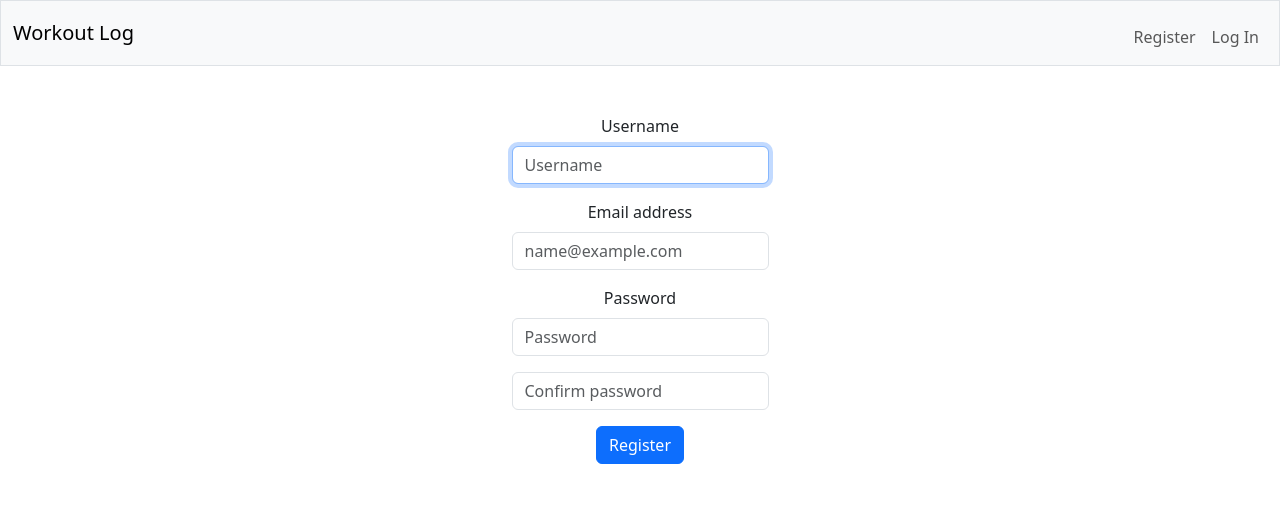
After one commit to polarcatnean/cs50-final-project, a Flask app: page /register in a window 1280 px wide. The commit adds this page. Shown: the top 511 px of the page. Run offline with Flask 3, Linux system fonts and the light colour scheme; some libraries are stand-ins or nearby versions.

Commit message:
add controller for register

```diff
--- a/app.py
+++ b/app.py
@@ -28,7 +28,8 @@ class Base(DeclarativeBase):
     pass
 
 db = SQLAlchemy(model_class=Base)
-# initialize the app with the extension
+
+# Initialize the app with the extension
 db.init_app(app)
 print("Initialised the app.")
 
@@ -68,7 +69,6 @@ class WorkoutExercise(db.Model):
     weight_kg: Mapped[float] = mapped_column(Float, nullable=False)  # 0 = bodyweight
 
 
-
 with app.app_context():
     print("Creating database tables...")
     db.create_all()
@@ -78,9 +78,10 @@ with app.app_context():
 @app.after_request
 def after_request(response):
     """Ensure responses aren't cached"""
-    response.headers["Cache-Control"] = "no-cache, no-store, must-revalidate"
-    response.headers["Expires"] = 0
-    response.headers["Pragma"] = "no-cache"
+    # During development, you might want to disable caching to ensure that you're always seeing the most recent version of your site, not a cached version
+    response.headers["Cache-Control"] = "no-cache, no-store, must-revalidate" # tells the client's browser not to cache the response, not to store it, and to validate it
+    response.headers["Expires"] = 0 #  sets the expiration date of the response to the past, which means it's already expired and can't be used from cache.
+    response.headers["Pragma"] = "no-cache" #  older directive to prevent caching, mostly for HTTP/1.0 clients.
     return response
 
 
@@ -102,3 +103,44 @@ def login():
         return redirect("/")
     else:
         return render_template("index.html")
+
+
+@app.route("/register", methods=["GET", "POST"])
+def register():
+    if request.method == "POST":
+        username = request.form.get("username")
+        password = request.form.get("password")
+        password_confirm = request.form.get("confirmation")
+        email = request.form.get("email")
+        if not username:
+            flash("Please enter username.")
+            return render_template("register.html")
+        if not password:
+            flash("Please enter password.")
+            return render_template("register.html")
+        if not email:
+            flash("Please enter email.")
+            return render_template("register.html")
+        if password != password_confirm:
+            flash("Passwords do not match.")
+            return render_template("register.html")
+        # checks if username and email exist
+        if db.session.execute(db.select(User).filter_by(username=username)).first():
+            flash("This username already exists.")
+            return render_template("register.html")
+        if db.session.execute(db.select(User).filter_by(email=email)).first():
+            flash("This email already exists.")
+            return render_template("register.html")
+
+        # hash password
+        password_hash = generate_password_hash(password, method="pbkdf2", salt_length=16)
+
+        # put in db
+        new_user = User(username=username, email=email, password_hash=password_hash)
+        db.session.add(new_user)
+        db.session.commit()
+
+        flash("You are now registered.")
+        return redirect("/login")
+
+    return render_template("register.html")
--- a/static/styles.css
+++ b/static/styles.css
@@ -1,4 +1,5 @@
-html, body {
+
+/* html, body {
     margin: 0;
     padding: 0;
     color: #121419;
@@ -17,4 +18,4 @@ html, body {
 
   .fc-toolbar-chunk:nth-child(2) {
     width: 50%;
-  }
+  } */
--- a/templates/layout.html
+++ b/templates/layout.html
@@ -57,12 +57,16 @@
             </header>
         {% endif %}
 
-        <main>
+        <main class="container py-5 text-center">
+        <!-- fixed-width container with margin on the sides -->
+        <!-- py = padding on the y-axis, includes top and bottom -->
+            {% block main %}
+            {% endblock %}
         </main>
 
         <footer>
         </footer>
-
+        <script src="https://cdn.jsdelivr.net/npm/bootstrap@5.3.3/dist/js/bootstrap.bundle.min.js" integrity="sha384-YvpcrYf0tY3lHB60NNkmXc5s9fDVZLESaAA55NDzOxhy9GkcIdslK1eN7N6jIeHz" crossorigin="anonymous"></script>
     </body>
 
 </html>
--- /dev/null
+++ b/templates/register.html
@@ -0,0 +1,28 @@
+{% extends "layout.html" %}
+
+{% block title %}
+    Register
+{% endblock %}
+
+{% block main %}
+<form action="/register" method="post">
+
+    <div class="mb-3">
+        <!-- mb-3 = margin bottom of 1rem (16px) -->
+        <label for="username" class="form-label">Username</label>
+        <input autocomplete="off" autofocus class="form-control mx-auto w-auto" id="username" name="username" placeholder="Username" type="text">
+    </div>
+    <div class="mb-3">
+        <label for="email" class="form-label">Email address</label>
+        <input autocomplete="off" type="email" class="form-control mx-auto w-auto" id="email" name="email" placeholder="name@example.com">
+    </div>
+    <div class="mb-3">
+        <label for="password" class="form-label">Password</label>
+        <input class="form-control mx-auto w-auto" id="password" name="password" placeholder="Password" type="password">
+    </div>
+    <div class="mb-3">
+        <input class="form-control mx-auto w-auto" name="confirmation" placeholder="Confirm password" type="password">
+    </div>
+    <button class="btn btn-primary" type="submit">Register</button>
+</form>
+{% endblock %}
```
Also changed, not shown: 1 other file.
